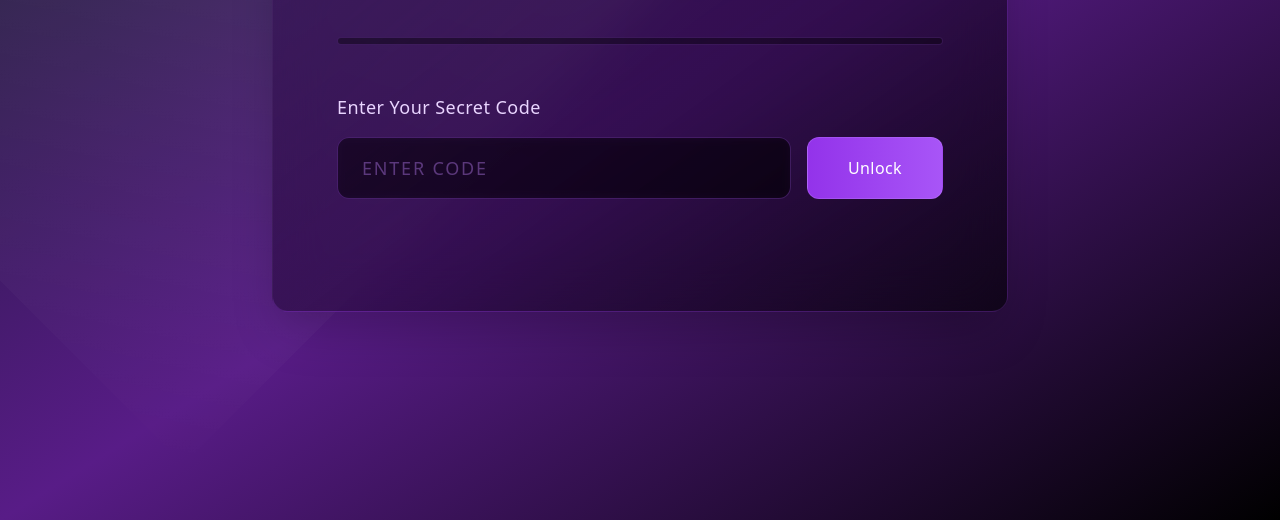
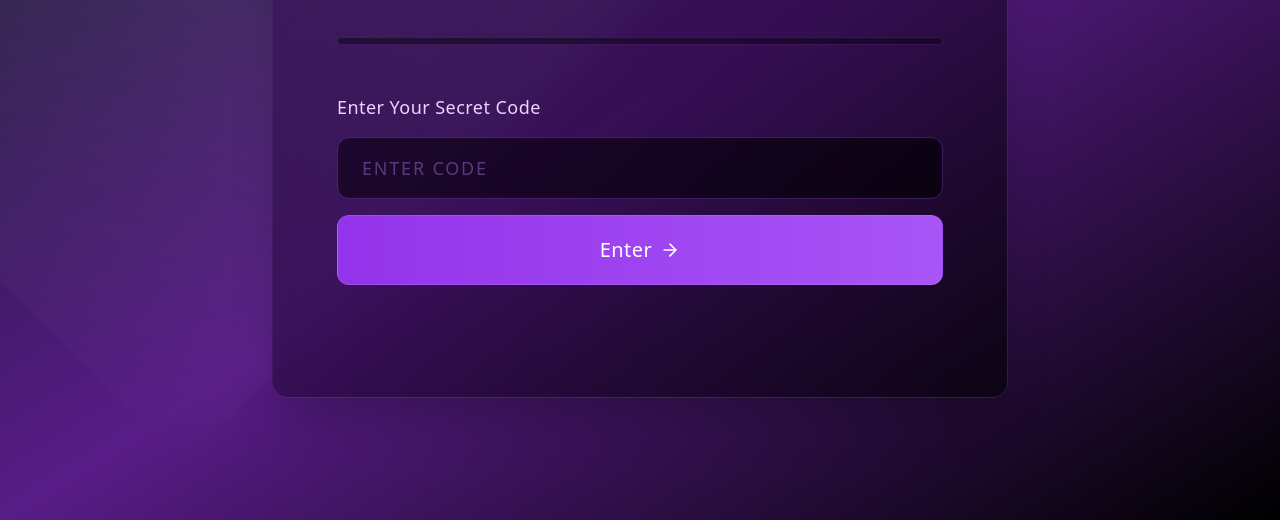
Before and after one commit to kaybwizzy/Karabo-s-21st, a plain HTML site: page index.html in a window 1280 px wide. Both pictures are taken after a click on the button "Begin Your Journey". Shown: the part 280-800 px from the top of the page. Drawn offline with nearby package versions, Linux system fonts and the light colour scheme.

Commit message:
Update birthday message and gift clues

```diff
--- a/index.html
+++ b/index.html
@@ -3,7 +3,7 @@
 <head>
     <meta charset="UTF-8">
     <meta name="viewport" content="width=device-width, initial-scale=1.0">
-    <title>Happy Birthday 💜</title>
+    <title>Happy Birthday Karabo💜</title>
     <script src="https://cdn.tailwindcss.com"></script>
     <style>
         @keyframes float {
@@ -54,34 +54,34 @@
             {
                 code: 'BUBUNU',
                 location: 'Under your driver\'s seat 🚗',
-                message: 'Your first surprise is waiting right where you sit every day...'
+                message: 'Your first surprise is waiting right where you sit every day(technically i sit there)...'
             },
             {
                 code: 'JOLOVESU',
                 location: 'Come to Jo\'s workplace 💼',
-                message: 'Time for a little trip! Your next gift is waiting at Jo\'s work...'
+                message: 'Time for a little trip! Your next gift is waiting at Joey\'s office...'
             },
             {
                 code: 'TWENTY1',
-                location: 'Ask Jesus and Enrique 🙏',
+                location: 'The next gift is going to be at the ground house',
                 message: 'The next clue requires some help from friends...'
             },
             {
                 code: 'ALLABOUTU',
-                location: 'Find Jordan and tell him "Jesus Loves Us" ✝️',
-                message: 'Jordan has something special for you, but you need to say the magic words...'
+                location: 'Find Asia ASAP and tell her "IT\'s my Birthday!!!" ',
+                message: 'Jordan gave her something special for you but you need to say the magic words...'
             },
             {
                 code: 'PRINCESSK',
-                location: 'That\'s it for the games...no more secrets 💝',
+                location: 'That\'s it for the games...no more secrets 💝, make sure to find Jo',
                 message: 'You did it! The treasure hunt is complete, Princess! 👑'
             }
         ];
 
         const birthdayQuotes = [
-            "In your eyes, I found my home. In your heart, I found my love. Happy Birthday, darling.",
-            "Every moment with you is a treasure. Today, we celebrate the most precious one of all—you.",
-            "You are the elegance in my chaos, the grace in my days. Happy Birthday, my love.",
+            "In your eyes, I found my home. In your heart, I found my love. Happy Birthday, Baby.",
+            "Every moment with you is a treasure. I celebrate the most precious girl of all—you.",
+            "You are the elegance in my chaos, the joy in my days. Happy Birthday, my love.",
         ];
 
         // State
@@ -219,14 +219,13 @@
                                     <label class="block text-purple-200 font-light mb-4 text-lg tracking-wide">
                                         Enter Your Secret Code
                                     </label>
-                                    <div class="flex gap-4">
-                                        <input type="text" id="codeInput" value="${currentCode}"
-                                               class="flex-1 px-6 py-4 bg-black/40 border border-purple-500/30 rounded-xl focus:border-purple-400 focus:outline-none focus:ring-2 focus:ring-purple-500/20 text-lg text-purple-100 uppercase tracking-widest placeholder-purple-400/40 font-light backdrop-blur-sm"
-                                               placeholder="ENTER CODE" maxlength="15">
-                                        <button onclick="handleCodeSubmit()" class="bg-gradient-to-r from-purple-600 to-purple-500 text-white px-10 py-4 rounded-xl font-light tracking-wide hover:shadow-lg hover:shadow-purple-500/40 transform hover:scale-[1.02] transition-all duration-300 border border-purple-400/30">
-                                            Unlock
-                                        </button>
-                                    </div>
+                                    <input type="text" id="codeInput" value="${currentCode}"
+                                           class="w-full px-6 py-4 bg-black/40 border border-purple-500/30 rounded-xl focus:border-purple-400 focus:outline-none focus:ring-2 focus:ring-purple-500/20 text-lg text-purple-100 uppercase tracking-widest placeholder-purple-400/40 font-light backdrop-blur-sm mb-4"
+                                           placeholder="ENTER CODE" maxlength="15">
+                                    <button onclick="handleCodeSubmit()" class="w-full bg-gradient-to-r from-purple-600 to-purple-500 text-white px-10 py-5 rounded-xl font-light text-xl tracking-wide hover:shadow-lg hover:shadow-purple-500/40 transform hover:scale-[1.02] transition-all duration-300 border border-purple-400/30 flex items-center justify-center gap-2">
+                                        <span>Enter</span>
+                                        <svg xmlns="http://www.w3.org/2000/svg" width="20" height="20" viewBox="0 0 24 24" fill="none" stroke="currentColor" stroke-width="2" stroke-linecap="round" stroke-linejoin="round"><path d="M5 12h14"/><path d="m12 5 7 7-7 7"/></svg>
+                                    </button>
                                     ${error ? `<p class="text-purple-300 mt-4 text-center font-light italic">${error}</p>` : ''}
                                 </div>
                             ` : ''}
```
